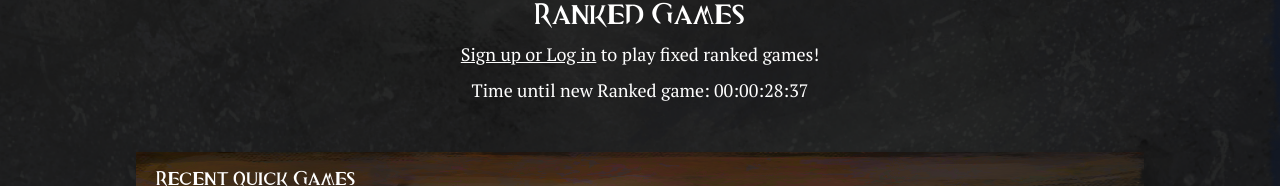
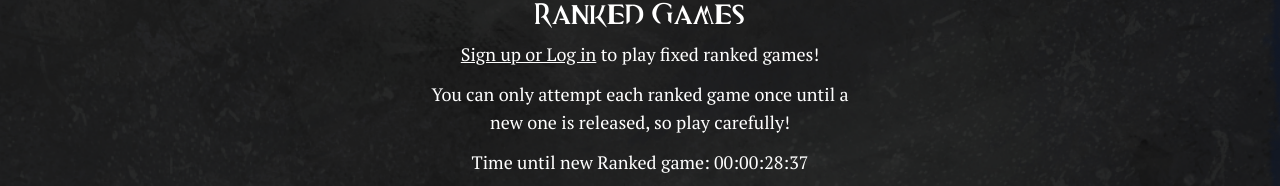
Before and after one commit to maael/gw2-geoguesser, a Next.js app: page / in a window 1280 px wide. Shown: the part 208-394 px from the top of the page. Built offline with nearby package versions, Linux system fonts and the light colour scheme; no server answers; the database is empty; a web font is replaced by a local one.

Commit message:
fix: Minor polish

```diff
--- a/src/pages/auth.tsx
+++ b/src/pages/auth.tsx
@@ -84,7 +84,7 @@ function SigninForm({ fathom }: { fathom: Fathom }) {
       <button
         disabled={loading}
         type="submit"
-        className="flex flex-row justify-center items-center bg-black-brushed rounded-md px-2 py-1 gwfont"
+        className="flex flex-row justify-center items-center bg-black-brushed rounded-md px-2 py-1 gwfont mt-2"
       >
         {loading ? <FaSpinner className="animate-spin" /> : 'Sign In'}
       </button>
@@ -175,7 +175,7 @@ function RegisterForm({ fathom }: { fathom: Fathom }) {
       <button
         disabled={loading}
         type="submit"
-        className="flex flex-row justify-center items-center bg-black-brushed rounded-md px-2 py-1 gwfont"
+        className="flex flex-row justify-center items-center bg-black-brushed rounded-md px-2 py-1 gwfont mt-2"
       >
         {loading ? <FaSpinner className="animate-spin" /> : 'Register'}
       </button>
--- a/src/pages/index.tsx
+++ b/src/pages/index.tsx
@@ -77,11 +77,14 @@ export default function Index() {
               </a>
             </Link>
             <div className="gwfont text-xl sm:text-3xl mt-2">Ranked Games</div>
-            <div className="text-center">
+            <div className="text-center max-w-md">
               <Link href="/auth">
                 <a className="underline">Sign up or Log in</a>
               </Link>{' '}
               to play fixed ranked games!
+            </div>
+            <div className="text-center max-w-md my-1">
+              You can only attempt each ranked game once until a new one is released, so play carefully!
             </div>
             <div className="flex flex-col sm:flex-row gap-1 text-center mb-2">
               Time until new Ranked game:
```
